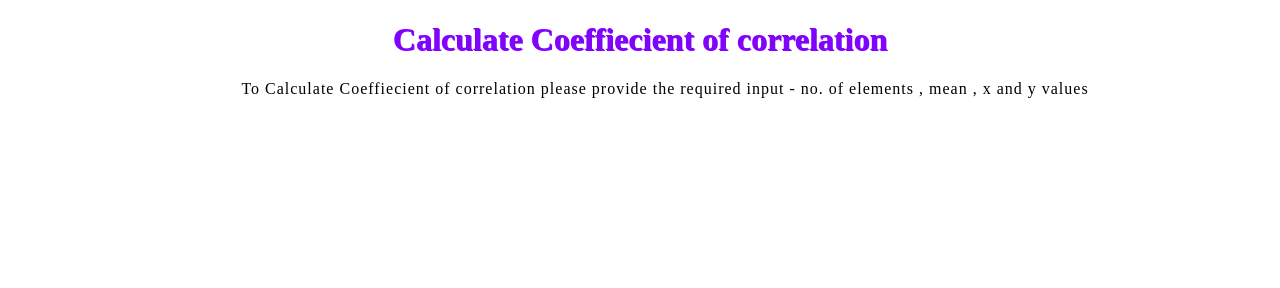
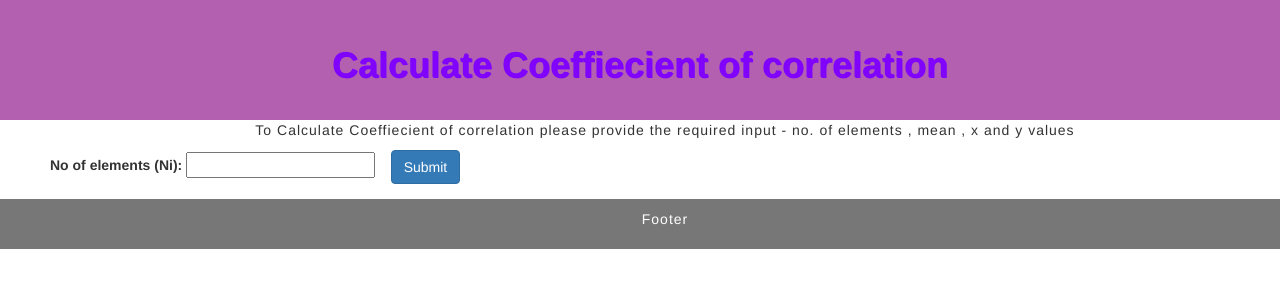
Before and after one commit to sagartyagi121/CoeffiecientCorrelation, a plain HTML site: page index.html in a window 1280 px wide. Drawn offline with nearby package versions, Linux system fonts and the light colour scheme.

Commit message:
added input and table

```diff
--- a/index.html
+++ b/index.html
@@ -6,9 +6,12 @@
         <meta charset="utf-8">
         <title>Calculate Coeffiecient of correlation</title>
         <link href="https://fonts.googleapis.com/css?family=Lato&display=swap" rel="stylesheet">
+        <meta name="viewport" content="width=device-width, initial-scale=1">
+        <link rel="stylesheet" href="https://maxcdn.bootstrapcdn.com/bootstrap/3.4.1/css/bootstrap.min.css">
+        <script src="https://maxcdn.bootstrapcdn.com/bootstrap/3.4.1/js/bootstrap.min.js"></script>
         <style>
             body {
-                text-align:center;
+                /* text-align:center;  */
             }
             h1 {
                 color:#8003fc;
@@ -17,19 +20,65 @@
             p {
                 text-indent: 50px;
                 letter-spacing: 1px;
+                text-align: center;
             }
             div.b {
                 word-wrap: break-word;
+            }
+
+            /* Style the header */
+            header {
+            background-color: #b360b1;
+            padding: 25px;
+            text-align: center;
+            font-size: 25px;
+            color: white;
+            }
+
+            /* Style the footer */
+            footer {
+            background-color: #777;
+            padding: 10px;
+            text-align: center;
+            color: white;
+            }
+            div.inputBox{
+                padding-left: 50px;
             }
 
         </style>
     </head>
 
     <body>
-        <h1 text-align:center><strong>Calculate Coeffiecient of correlation</strong></h1>
+        <header>
+            <h1 text-align:center><strong>Calculate Coeffiecient of correlation</strong></h1>
+        </header>
+
         <div class="b">
         <p>To Calculate Coeffiecient of correlation please provide the required input - no. of elements , mean , x and y values</p>
         </div>
+        <div class="inputBox" >
+            <div class="form-group">
+                <label for="usr">No of elements (Ni):</label>
+                <input type="number" maxlength="10" id="focusedInput">
+                &nbsp;&nbsp;
+                <button type="button" class="btn btn-primary" id="SubmitNoOfElements" onclick="getXandY()" >Submit</button>
+            </div>
+        </div>
+        <div class="forTable" id="tableDiv">
+
+        </div>
+        <footer>
+            <p>Footer</p>
+        </footer>
+        <script>
+            function getXandY(){
+                var NoOfElements = document.getElementById("focusedInput").value ;
+
+                document.getElementById("tableDiv").insertAdjacentHTML("beforeend",'<table width="320" border="1" id="XandYValues"></table>');
+            }
+
+        </script>
 
     </body>
 </html>
```
